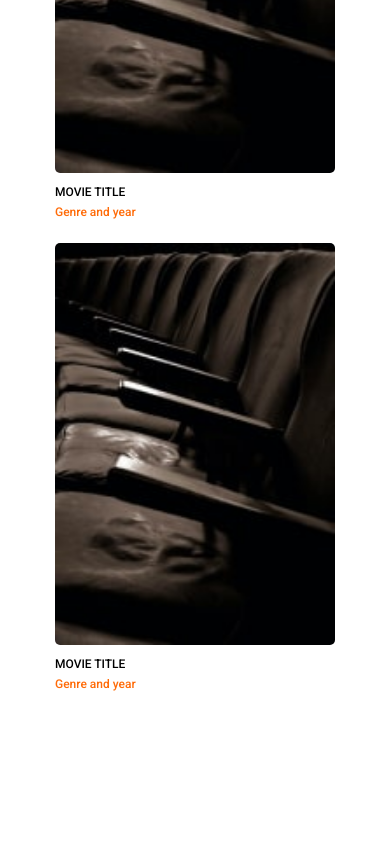
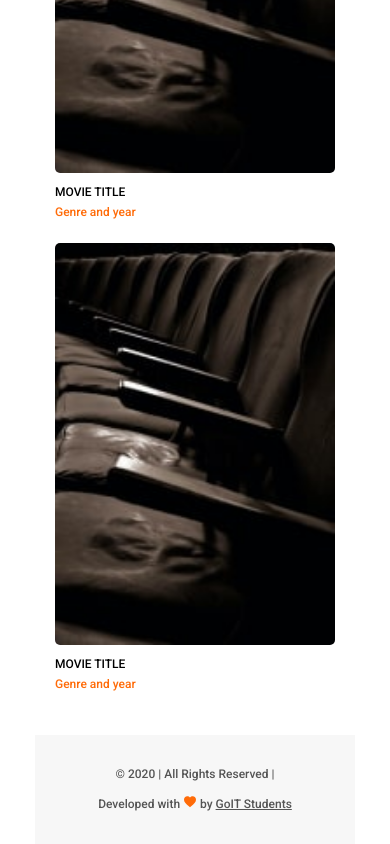
Before and after one commit to vitaliy-1111/filmoteka, a website built with Parcel: page src/index.html in a window 390 px wide. Shown: the part 479-1323 px from the top of the page. Before the commit the page ends 1214 px from the top, so only its background shows below. Built offline with nearby package versions, Linux system fonts and the light colour scheme.

Commit message:
add mobile layout footer

```diff
--- a/src/index.html
+++ b/src/index.html
@@ -14,6 +14,7 @@
   <!-- Так добавляются фрагменты в главные HTML-файлы страниц. -->
   <include src="./partials/header.html"></include>
   <include src="./partials/gallery.html"></include>
+  <include src="./partials/footer.html"></include>
 
   <!-- Скрипт идёт последним в разметке. В нём уже подключен главный SASS-файл. -->
   <script src="./index.js"></script>
--- /dev/null
+++ b/src/partials/footer.html
@@ -0,0 +1,10 @@
+<footer>
+  <div class="container footer-container">
+    <p class="footer-copyright">&copy; 2020 | All Rights Reserved |</p>
+    <span>Developed with</span>
+    <svg class="icon-search" width="14" height="12">
+      <use href="./images/icons.svg#icon-heart"></use>
+    </svg>
+    <span>by</span> <a class="students-link link" href="#">GoIT Students</a>
+  </div>
+</footer>
--- /dev/null
+++ b/src/sass/layout/_footer.scss
@@ -0,0 +1,13 @@
+.footer-container {
+  color: $color-footer-text;
+  text-align: center;
+  background-color: #f7f7f7;
+  padding: 30px 0;
+}
+.footer-copyright {
+  margin-bottom: 10px;
+}
+.students-link {
+  color: inherit;
+  text-decoration: underline;
+}
--- a/src/sass/main.scss
+++ b/src/sass/main.scss
@@ -11,3 +11,4 @@
 @import './base/container';
 @import './layout/header';
 @import './layout/gallery';
+@import './layout/footer';
```
